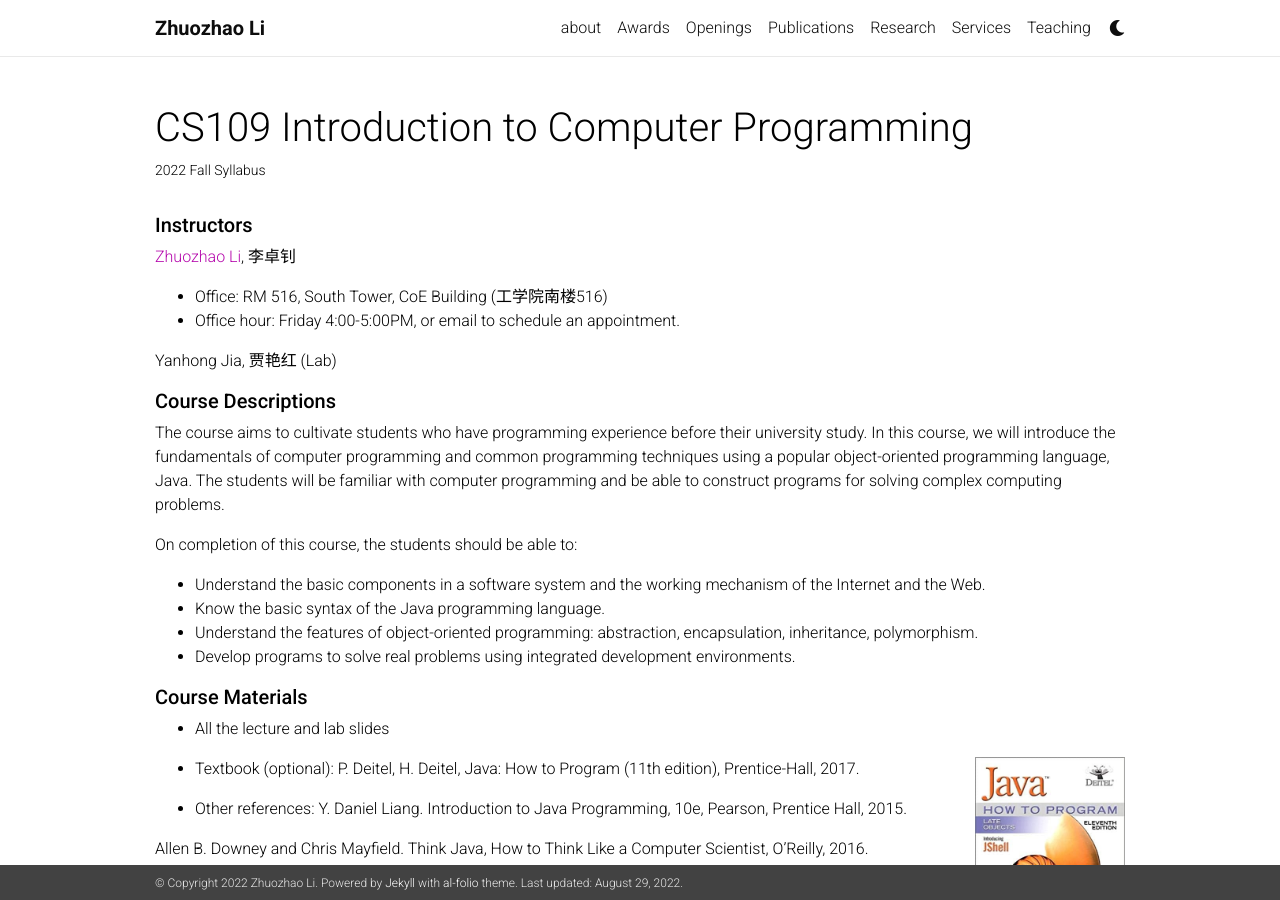
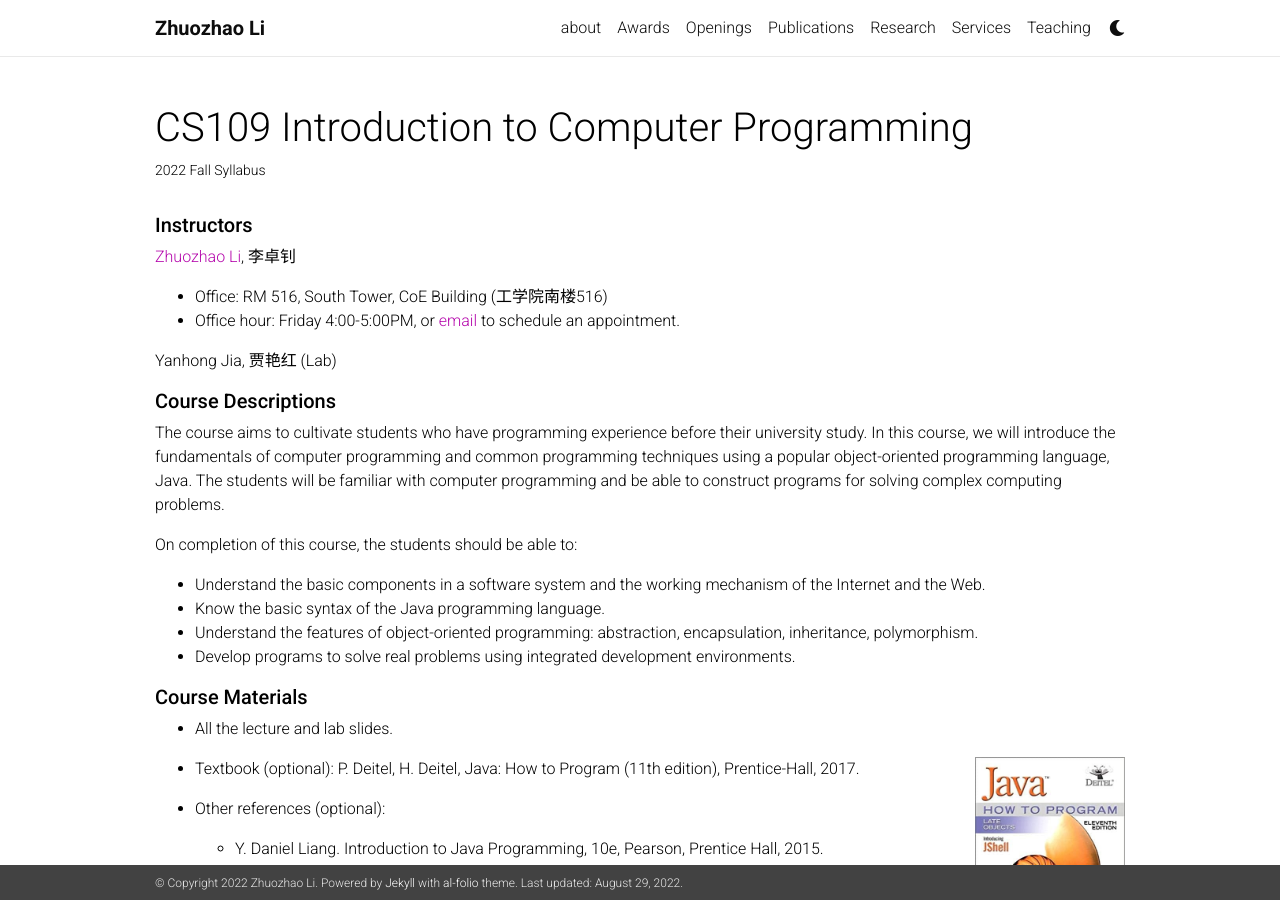
Before and after one commit to ZhuozhaoLi/ZhuozhaoLi.github.io, a Jekyll site: the page built from _courses/CS109/2022Fall.markdown, in a window 1280 px wide and 900 px high. Built offline with Jekyll 4.4.1, drawn with Linux system fonts in a browser that asks for light colours; nearby versions of some CDN libraries; comment, search, counter and statistics services are not loaded; a style sheet for code colours, icons or effects is not loaded.

Commit message:
Update 2022Fall.markdown

```diff
--- a/_courses/CS109/2022Fall.markdown
+++ b/_courses/CS109/2022Fall.markdown
@@ -9,7 +9,7 @@
 
 [Zhuozhao Li](https://zhuozhaoli.github.io/), 李卓钊
 - Office: RM 516, South Tower, CoE Building (工学院南楼516)
-- Office hour: Friday 4:00-5:00PM, or email to schedule an appointment.
+- Office hour: Friday 4:00-5:00PM, or [email](mailto:lizz@sustech.edu.cn) to schedule an appointment.
 
 Yanhong Jia, 贾艳红 (Lab)
 
@@ -28,19 +28,20 @@
 
 ##### **Course Materials**
 
-- All the lecture and lab slides
+- All the lecture and lab slides.
 
 - Textbook (optional): P. Deitel, H. Deitel, Java: How to Program (11th edition), Prentice-Hall, 2017.
 <img style="float: right;" src="/assets/img/java.jpg" alt="drawing" width="150"/>
 
-- Other references: Y. Daniel Liang. Introduction to Java Programming, 10e, Pearson, Prentice Hall, 2015.
-
-Allen B. Downey and Chris Mayfield. Think Java, How to Think Like a Computer Scientist, O'Reilly, 2016.
+- Other references (optional):
+  - Y. Daniel Liang. Introduction to Java Programming, 10e, Pearson, Prentice Hall, 2015.
+  - Allen B. Downey and Chris Mayfield. Think Java, How to Think Like a Computer Scientist, O'Reilly, 2016.
 
 
 ##### **Course Workloads**
 
 There will be five programming assignments, a project, and a final examination.
+
 
 ##### **Grading Policy**
 
@@ -56,11 +57,13 @@
 
 - Final exam, 40%
 
-##### <span style="color:red">**Academic Integrity/Academic Dishonesty**</span>
+
+##### **<span style="color:red;">Academic Integrity/Academic Dishonesty</span>**
 
 I expect students to be honest and not cheat on their assignments, project, or exams.
 Please refer to the [plagiarism policy](/assets/Plagiarism_Policy.pdf) (**IMPORTANT!!! Please READ carefully!!!**) of CSE department for more details.
 You MUST sign the commitment letter and submit on the Sakai/Blackboard system.
+
 
 ##### **Course Policies**
 
```
